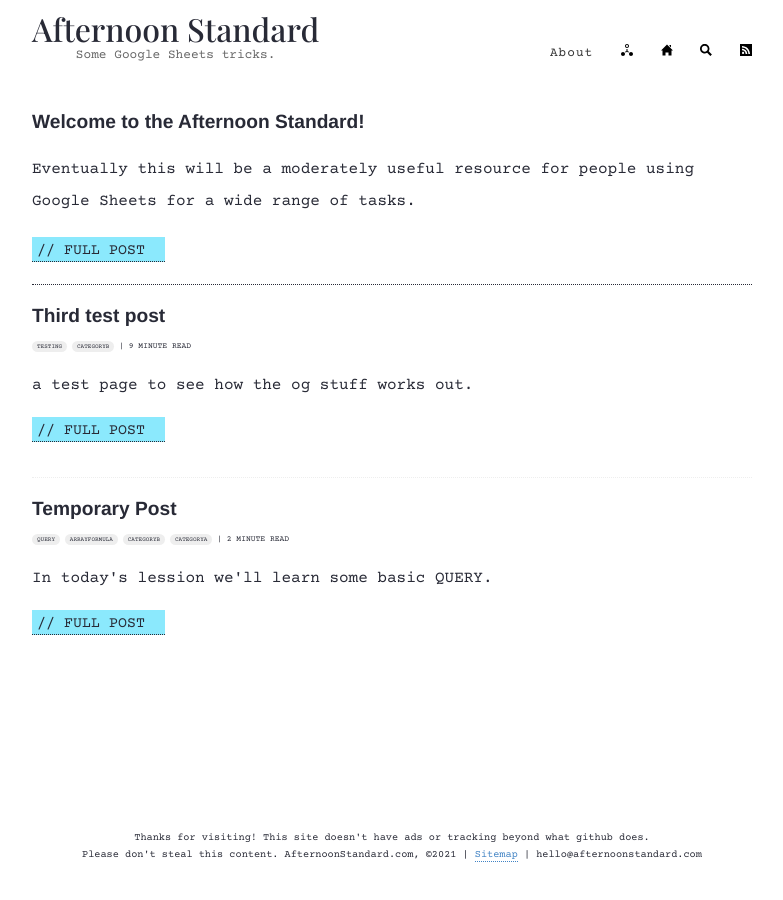
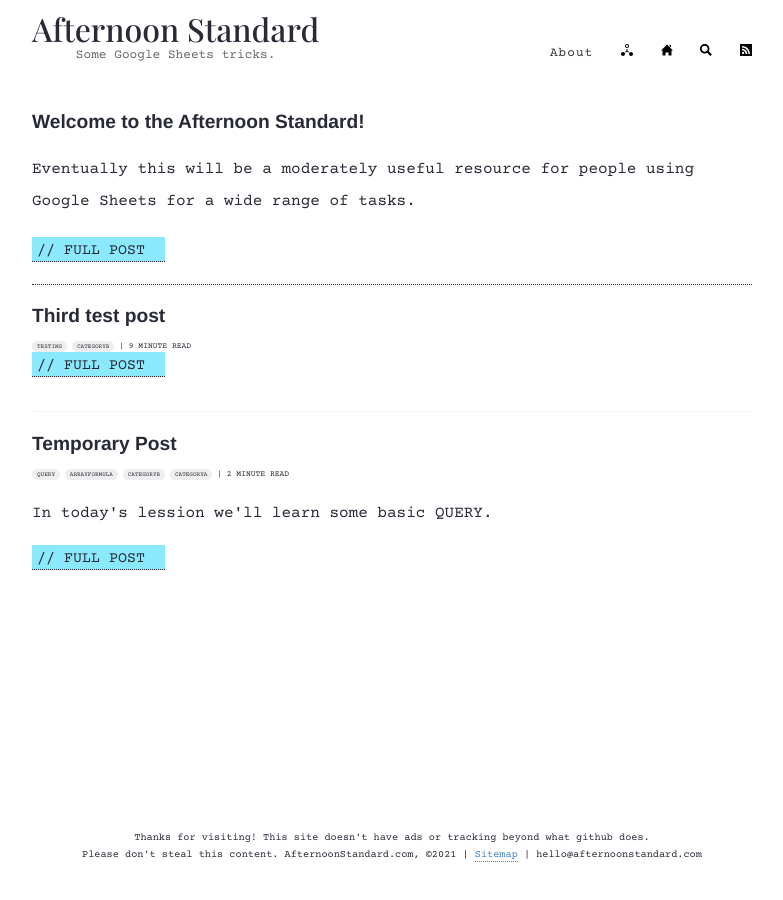
Before and after one commit to boringparty/hello-party.github.io, a Jekyll site: the page built from index.html, in a window 1280 px wide. Shown: the whole page, without its empty margins (248-1031 px from the left). Built offline with Jekyll 4.4.1, drawn with Linux system fonts in a browser that asks for light colours; the list of posts is cut into pages by our own code.

Commit message:
Update 2021-02-06-third-test.md

```diff
--- a/_posts/2021-02-06-third-test.md
+++ b/_posts/2021-02-06-third-test.md
@@ -3,7 +3,6 @@
 layout: post
 title: Third test post
 categories: [Testing,CategoryB]
-subtitle: a test page to see how the og stuff works out.
 description: a test page to see how the og stuff works out.
 
 ---
```
